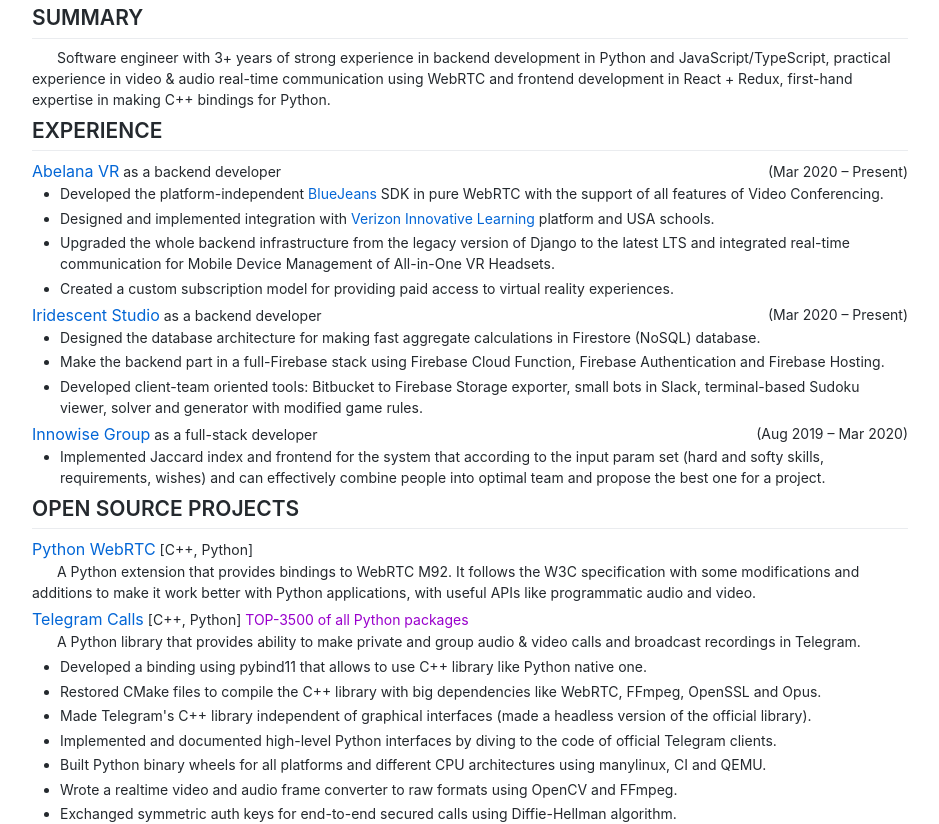
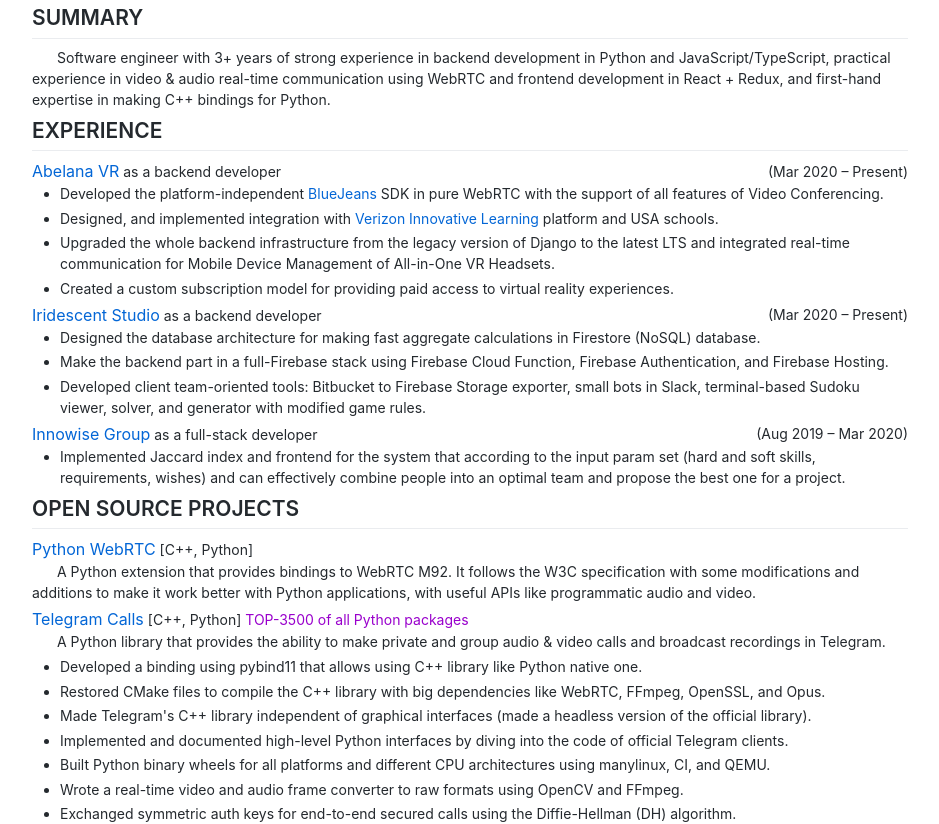
Before and after one commit to MarshalX/cv, a plain HTML site: page index.html in a window 1280 px wide. Shown: the part 132-956 px from the top of the page, without its empty margins (170-1109 px from the left). Drawn offline with Linux system fonts and the light colour scheme.

Commit message:
Deploying to gh-pages from @ MarshalX/cv@d459d4bb336d04d9802f8d5f2e358551f64420b2 🚀

```diff
--- a/index.html
+++ b/index.html
@@ -161,8 +161,8 @@
 
 <p class="indent mb-1">Software engineer with 3+ years of strong experience in backend development in Python and
     JavaScript/TypeScript, practical experience in video &amp; audio real-time communication using WebRTC and frontend
-    development in React + Redux, first-hand expertise in making C++ bindings for Python.</p>
-<!--Vocational education taken after high education level.-->
+    development in React + Redux, and first-hand expertise in making C++ bindings for Python.</p>
+<!--Vocational education has taken after high education level.-->
 
 <h2 class="my-2">EXPERIENCE</h2>
 
@@ -178,7 +178,7 @@
     <li>Developed the platform-independent <a href="https://www.bluejeans.com/">BlueJeans</a> SDK in pure WebRTC with
         the support of all features of Video Conferencing.
     </li>
-    <li>Designed and implemented integration with <a href="https://www.verizon.com/learning">Verizon Innovative
+    <li>Designed, and implemented integration with <a href="https://www.verizon.com/learning">Verizon Innovative
         Learning</a> platform and USA schools.
     </li>
     <li>Upgraded the whole backend infrastructure from the legacy version of Django to the latest LTS and integrated
@@ -197,11 +197,11 @@
 
 <ul class="mb-1">
     <li>Designed the database architecture for making fast aggregate calculations in Firestore (NoSQL) database.</li>
-    <li>Make the backend part in a full-Firebase stack using Firebase Cloud Function, Firebase Authentication and
+    <li>Make the backend part in a full-Firebase stack using Firebase Cloud Function, Firebase Authentication, and
         Firebase Hosting.
     </li>
-    <li>Developed client-team oriented tools: Bitbucket to Firebase Storage exporter, small bots in Slack,
-        terminal-based Sudoku viewer, solver and generator with modified game rules.
+    <li>Developed client team-oriented tools: Bitbucket to Firebase Storage exporter, small bots in Slack,
+        terminal-based Sudoku viewer, solver, and generator with modified game rules.
     </li>
 </ul>
 
@@ -214,8 +214,9 @@
 </div>
 
 <ul class="mb-1">
-    <li>Implemented Jaccard index and frontend for the system that according to the input param set (hard and softy
-        skills, requirements, wishes) and can effectively combine people into optimal team and propose the best one for
+    <li>Implemented Jaccard index and frontend for the system that according to the input param set (hard and soft
+        skills, requirements, wishes) and can effectively combine people into an optimal team and propose the best one
+        for
         a project.
     </li>
 </ul>
@@ -237,19 +238,20 @@
     <span class="mx-1" style="color: #9900cc;">TOP-3500 of all Python packages</span>
 </div>
 
-<p class="indent mb-1">A Python library that provides ability to make private and group audio &amp; video calls and
+<p class="indent mb-1">A Python library that provides the ability to make private and group audio &amp; video calls and
     broadcast recordings in Telegram.</p>
 <ul class="mb-1">
-    <li>Developed a binding using pybind11 that allows to use C++ library like Python native one.</li>
-    <li>Restored CMake files to compile the C++ library with big dependencies like WebRTC, FFmpeg, OpenSSL and Opus.
+    <li>Developed a binding using pybind11 that allows using C++ library like Python native one.</li>
+    <li>Restored CMake files to compile the C++ library with big dependencies like WebRTC, FFmpeg, OpenSSL, and Opus.
     </li>
     <li>Made Telegram's C++ library independent of graphical interfaces (made a headless version of the official
         library).
     </li>
-    <li>Implemented and documented high-level Python interfaces by diving to the code of official Telegram clients.</li>
-    <li>Built Python binary wheels for all platforms and different CPU architectures using manylinux, CI and QEMU.</li>
-    <li>Wrote a realtime video and audio frame converter to raw formats using OpenCV and FFmpeg.</li>
-    <li>Exchanged symmetric auth keys for end-to-end secured calls using Diffie-Hellman algorithm.</li>
+    <li>Implemented and documented high-level Python interfaces by diving into the code of official Telegram clients.
+    </li>
+    <li>Built Python binary wheels for all platforms and different CPU architectures using manylinux, CI, and QEMU.</li>
+    <li>Wrote a real-time video and audio frame converter to raw formats using OpenCV and FFmpeg.</li>
+    <li>Exchanged symmetric auth keys for end-to-end secured calls using the Diffie-Hellman (DH) algorithm.</li>
     <!-- <li>Worked on the synchronization of audio and video streams.</li> -->
 </ul>
 
@@ -259,7 +261,7 @@
 </div>
 
 <p class="indent mb-1">A Python library with high-level interfaces for the private Yandex.Music API with documentation,
-    examples and tests.</p>
+    examples, and tests.</p>
 
 <h2 class="my-2">SKILLS</h2>
 
```
